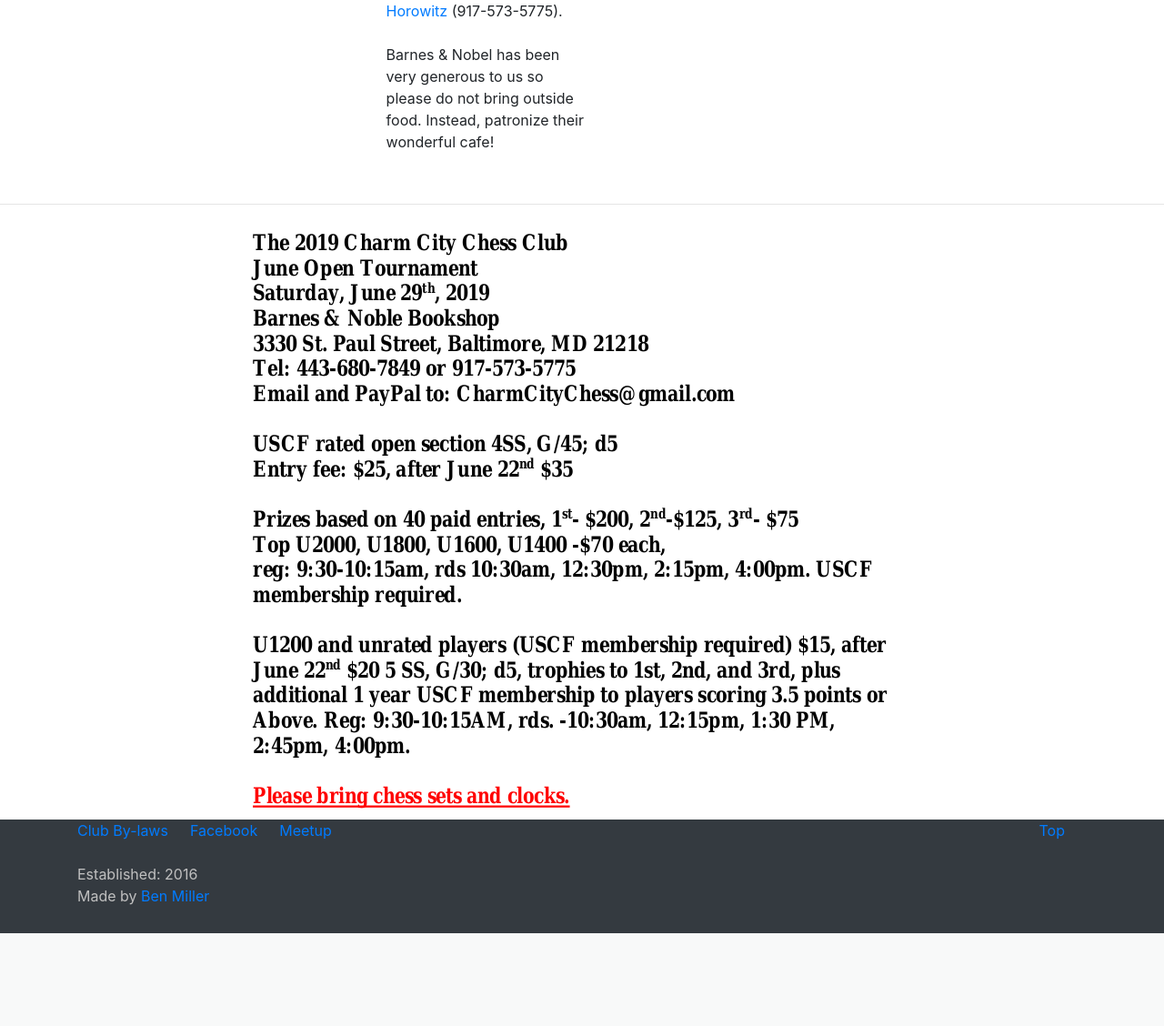
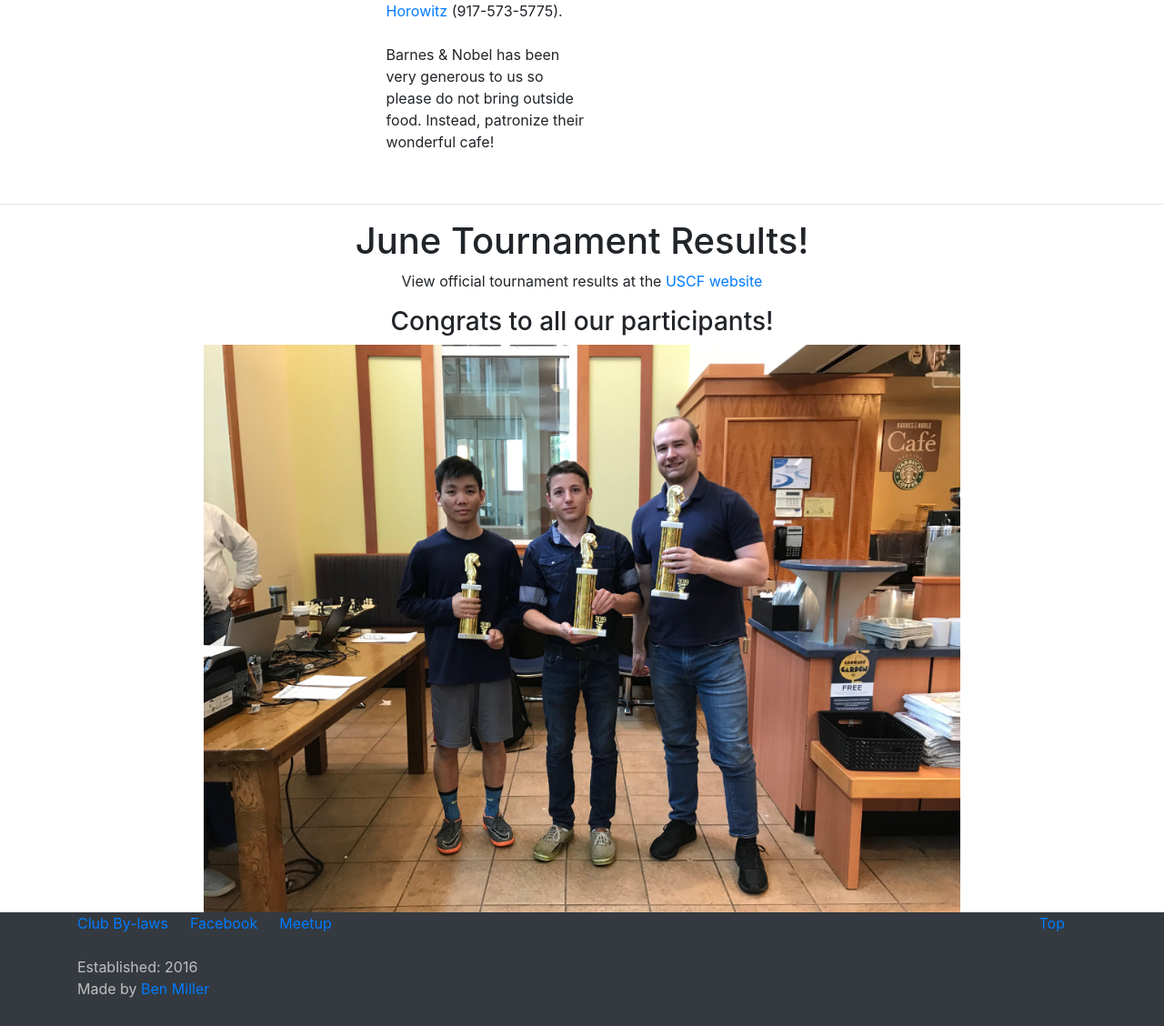
Before and after one commit to bsmiller25/charmcitychess, a Django app: page / in a window 1280 px wide. Shown: the part 664-1792 px from the top of the page at 91% size. Before the commit the page ends 1690 px from the top, so only its background shows below. Run offline with Django 3.2, Linux system fonts and the light colour scheme; some libraries are stand-ins or nearby versions.

Commit message:
june tourney update

```diff
--- a/ccc/templates/ccc/index.html
+++ b/ccc/templates/ccc/index.html
@@ -35,11 +35,12 @@
 	</about>
 	<hr>
 	<center>
-	    <img src="/static/ccc/201906_open.png">
+	    <h1>June Tournament Results!</h1>
+	    <p>View official tournament results at the <a href="http://www.uschess.org/msa/XtblMain.php?201906294822-10171610">USCF website</a></p>
+	    <h3>Congrats to all our participants!</h3>
+	    <img style="width:65%" src="/static/ccc/photos/2019_06_29_Tourney/winners.jpg">
 
-<!--	    <h1>February Tournament Highlights!</h1>
-	    <h3>Congrats to all the participants!</h3>
-
+	    <!--
 		 <div id="slideshow" class="carousel slide" data-ride="carousel" style="width: 65%; margin-bottom: 30px">
 		 <ol class="carousel-indicators">
 		 <li data-target="#slideshow" data-slide-to="0" class="active"></li>
```
Also changed, not shown: ccc/static/ccc/photos/2019_06_29_Tourney/winners.jpg (added). Lines whose indentation alone changed are shown as unchanged.
